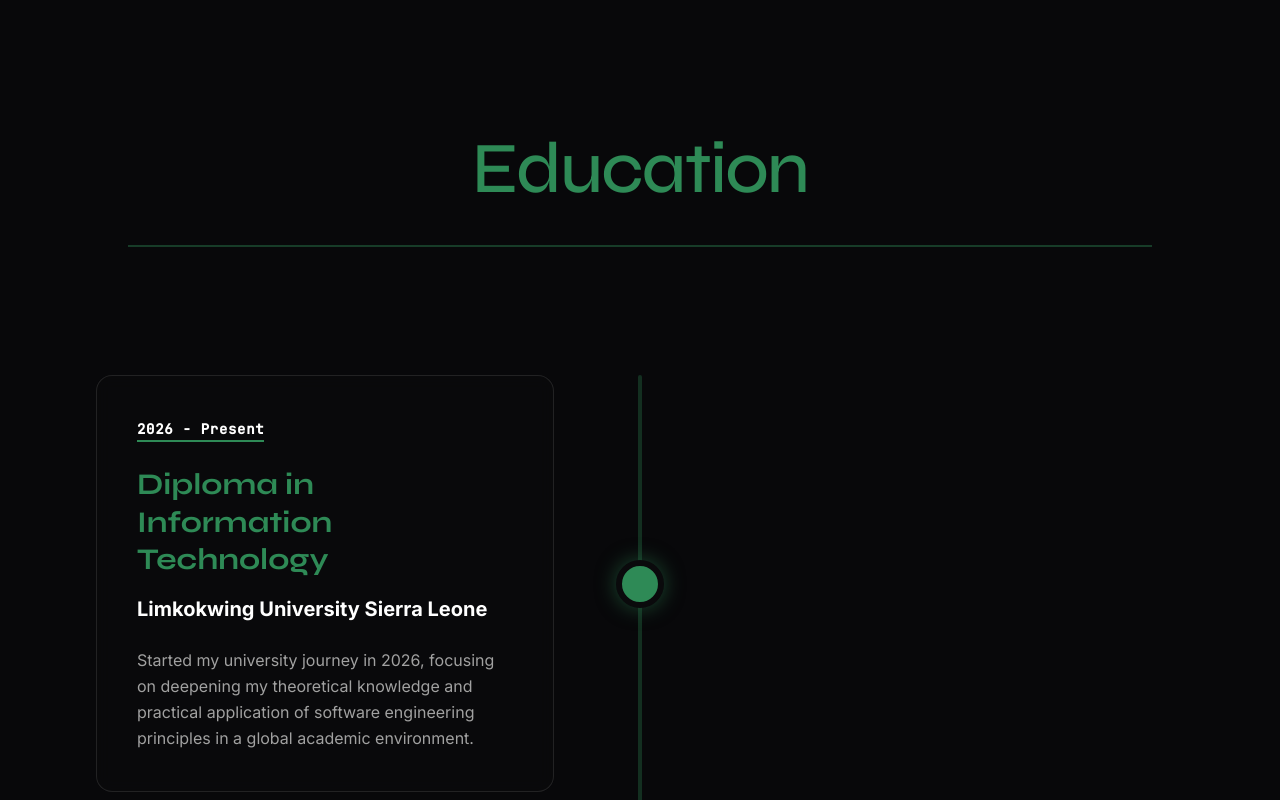
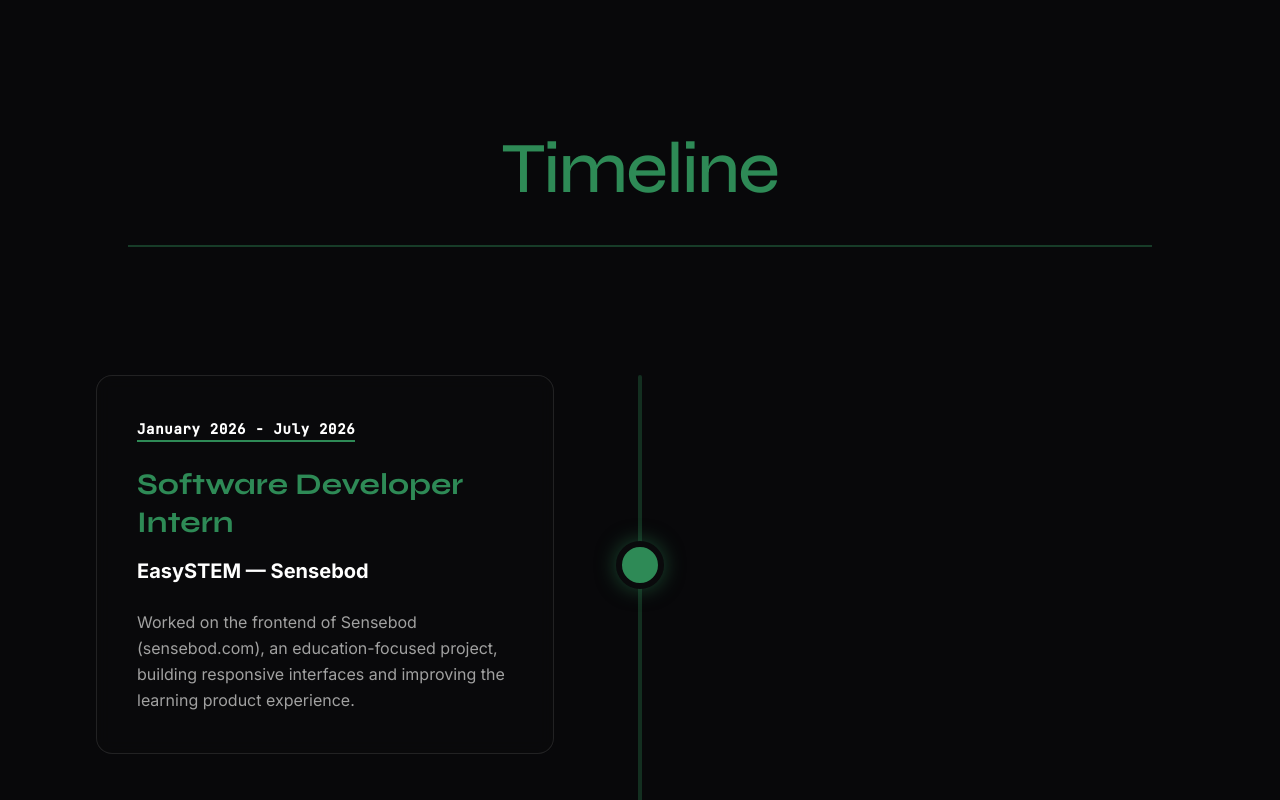
Before and after one commit to Dumbuya1475/msdumbuya_v2, a React (Vite) app: page / in a window 1280 px wide. Shown: the part 1760-2560 px from the top of the page. Built offline with nearby package versions, Linux system fonts and the light colour scheme.

Commit message:
Refactor code structure for improved readability and maintainability

```diff
--- a/src/App.tsx
+++ b/src/App.tsx
@@ -42,6 +42,16 @@ export const PROJECTS: Project[] = [
     percentage: "95%"
   },
   {
+    id: "verve",
+    title: "Verve",
+    description: "A calm academic workspace for university students in Sierra Leone to create, preview, and export polished assignment cover pages.",
+    tags: ["Next.js", "Firebase", "PDF & Word Export"],
+    link: "/project/verve",
+    image: "/images/verve.png",
+    percentage: "90%"
+  },
+
+  {
     id: "trackclass",
     title: "TrackClass",
     description: "Advanced attendance management system using geofencing and rotating tokens to ensure academic integrity.",
@@ -65,19 +75,28 @@ export const PROJECTS: Project[] = [
     description: "A smart nutrition guide that helps you make healthier food choices with personalized insights and recommendations.",
     tags: ["JavaScript", "Python", "REST API"],
     link: "/project/nourishwise",
+        // image: "/images/nourishwise.jpeg",
     image: "https://images.unsplash.com/photo-1490818387583-1baba5e638af?auto=format&fit=crop&q=80&w=1200",
     percentage: "88%"
-  }
+  },
 ];
 
 export const SKILL_CATEGORIES: SkillCategory[] = [
   { title: "Skills", skills: ["Python", "JavaScript", "HTML5", "CSS3"] },
   { title: "Tools", skills: ["Git", "Github", "VSC"] },
   { title: "Frameworks", skills: ["ReactJS", "NextJS"] },
+  { title: "Cybersecurity (Learning)", skills: ["Kali Linux", "Nmap", "Wireshark"] },
+  { title: "Creative Tools", skills: ["Adobe Premiere Pro", "Adobe Photoshop"] },
   { title: "Others", skills: ["Ubuntu", "Terminal/CLI"] },
 ];
 
-export const EDUCATION = [
+export const TIMELINE = [
+  {
+    title: "Software Developer Intern",
+    institution: "EasySTEM — Sensebod",
+    description: "Worked on the frontend of Sensebod (sensebod.com), an education-focused project, building responsive interfaces and improving the learning product experience.",
+    period: "January 2026 - July 2026"
+  },
   /*
   {
     title: "BSc in Software Engineering",
@@ -153,7 +172,7 @@ const Nav = () => {
 
     const handleScroll = () => {
       setIsScrolled(window.scrollY > 20);
-      const sections = ['hero', 'about', 'education', 'skills', 'projects', 'contact'];
+      const sections = ['hero', 'about', 'timeline', 'skills', 'projects', 'contact'];
       const current = sections.find(section => {
         const el = document.getElementById(section);
         if (el) {
@@ -171,7 +190,7 @@ const Nav = () => {
   const navLinks = [
     { name: 'Home', href: '#hero', id: 'hero' },
     { name: 'About', href: '#about', id: 'about' },
-    { name: 'Education', href: '#education', id: 'education' },
+    { name: 'Timeline', href: '#timeline', id: 'timeline' },
     { name: 'Projects', href: '#projects', id: 'projects' },
     { name: 'Blog', href: '/blog', id: 'blog' },
     { name: 'Contact', href: '#contact', id: 'contact' },
--- a/src/pages/AboutMe.tsx
+++ b/src/pages/AboutMe.tsx
@@ -38,12 +38,12 @@ const AboutMe = () => {
     {
       title: "Software Developer Intern",
       company: "EasySTEM",
-      period: "January 2026 - Present",
+      period: "January 2026 - July 2026",
       tasks: [
-        "Contributing to the development of educational software solutions aimed at enhancing STEM learning experiences",
-        "Collaborating with a team of developers to implement new features and improve existing functionalities",
-        "Participating in code reviews and providing constructive feedback to peers",
-        "Engaging in continuous learning to stay updated with the latest technologies and best practices in software development"
+        "Worked on the frontend of Sensebod (sensebod.com), an education-focused project",
+        "Built and refined user interfaces that made learning content easier to navigate and use",
+        "Collaborated with the team to implement responsive features and improve the product experience",
+        "Participated in code reviews and applied frontend development best practices"
       ]
     },
     {
--- a/src/pages/CaseStudy.tsx
+++ b/src/pages/CaseStudy.tsx
@@ -68,6 +68,22 @@ const PROJECTS_DETAIL = {
     stack: ["Python", "JavaScript", "REST API"],
     link: "https://nourishwise.vercel.app/",
     image: "https://images.unsplash.com/photo-1490818387583-1baba5e638af?auto=format&fit=crop&q=80&w=1200"
+  },
+  "verve": {
+    title: "Verve",
+    subtitle: "A calm academic workspace for students",
+    description: "Verve helps university students in Sierra Leone create assignment cover pages that match their university and faculty requirements, then preview and export them as PDF or Word files.",
+    problem: "Students often have to recreate assignment cover pages manually, which makes it easy to miss required fields or lose time formatting documents.",
+    solution: "Verve brings the cover-page workflow into one focused editor with live preview, group assignment support, local drafts, cloud sync for signed-in users, and browser-based exports.",
+    features: [
+      "Individual and group assignment cover pages",
+      "Live preview with PDF and Word export",
+      "Offline editing with local draft persistence",
+      "Firebase authentication and cloud draft sync"
+    ],
+    stack: ["Next.js", "React", "Firebase", "TypeScript"],
+    link: "https://getverve.vercel.app/",
+    image: "/images/verve.png"
   }
 };
 
@@ -179,7 +195,7 @@ const CaseStudy = () => {
                 </ul>
               </div>
 
-              <div className="pt-4">
+              {project.link && <div className="pt-4">
                 <a
                   href={project.link}
                   target="_blank"
@@ -189,7 +205,7 @@ const CaseStudy = () => {
                 >
                   Live Demo <ExternalLink className="w-4 h-4" />
                 </a>
-              </div>
+              </div>}
             </div>
           </div>
         </div>
--- a/src/pages/Home.tsx
+++ b/src/pages/Home.tsx
@@ -1,7 +1,7 @@
 import React, { useContext } from "react";
 import { motion, useScroll, useTransform } from "motion/react";
 import { Laptop, ArrowRight } from "lucide-react";
-import { ThemeContext, PROJECTS, EDUCATION, SKILL_CATEGORIES } from "../App";
+import { ThemeContext, PROJECTS, TIMELINE, SKILL_CATEGORIES } from "../App";
 import { Link } from "react-router-dom";
 
 // --- Sub-components ---
@@ -172,14 +172,14 @@ const About = () => {
   );
 };
 
-const Education = () => {
+const Timeline = () => {
   const { isDark } = useContext(ThemeContext);
   return (
-    <section id="education" className="py-24 sm:py-40 px-4 sm:px-8 md:px-24 border-t border-white/5 bg-black/20">
+    <section id="timeline" className="py-24 sm:py-40 px-4 sm:px-8 md:px-24 border-t border-white/5 bg-black/20">
       <div className="max-w-7xl mx-auto space-y-16 sm:space-y-32">
         <div className="text-center">
           <h2 className="text-4xl sm:text-5xl md:text-7xl font-display font-medium text-brand-purple tracking-tight">
-            Education
+            Timeline
           </h2>
           <div className="w-full max-w-5xl mx-auto h-[2px] bg-brand-purple/40 mt-10" />
         </div>
@@ -189,7 +189,7 @@ const Education = () => {
           <div className="absolute left-[1px] md:left-1/2 md:-translate-x-1/2 top-0 bottom-0 w-[4px] bg-brand-purple/30 rounded-full" />
 
           <div className="space-y-16 sm:space-y-24 relative">
-            {EDUCATION.map((edu, idx) => (
+            {TIMELINE.map((edu, idx) => (
               <div key={idx} className={`relative flex items-center ${idx % 2 === 0 ? 'md:flex-row' : 'md:flex-row-reverse'} flex-row`}>
 
                 {/* Timeline Dot - scaled down on mobile and perfectly centered with vertical line */}
@@ -429,7 +429,7 @@ const Home = () => {
     <>
       <Hero />
       <About />
-      <Education />
+      <Timeline />
       <Skills />
       <Projects />
       <ArticlesPreview />
--- a/src/pages/MoreProjects.tsx
+++ b/src/pages/MoreProjects.tsx
@@ -1,17 +1,11 @@
 import React, { useContext } from "react";
-import { ThemeContext } from "../App";
-import { ArrowLeft, Laptop, ArrowRight } from "lucide-react";
+import { ThemeContext, PROJECTS } from "../App";
+import { ArrowLeft, ArrowRight } from "lucide-react";
 import { useNavigate, Link } from "react-router-dom";
 
 const MoreProjects = () => {
   const { isDark } = useContext(ThemeContext);
   const navigate = useNavigate();
-
-  const extraProjects = [
-    { title: "Project Alpha", desc: "A creative exploration of grid systems and motion.", link: "#" },
-    { title: "Project Beta", desc: "Advanced data visualization dashboard for crypto assets.", link: "#" },
-    { title: "Project Gamma", desc: "Minimalist task management application for teams.", link: "#" }
-  ];
 
   return (
     <div className={`min-h-screen pt-32 pb-40 px-8 ${isDark ? 'text-white' : 'text-black'}`}>
@@ -35,20 +29,24 @@ const MoreProjects = () => {
         </div>
 
         <div className="grid grid-cols-1 md:grid-cols-2 lg:grid-cols-3 gap-8">
-           {extraProjects.map((p, i) => (
-             <div key={i} className={`p-12 rounded-[48px] border transition-all duration-500 group ${
+           {PROJECTS.map((p) => (
+             <div key={p.id} className={`p-6 sm:p-8 rounded-[32px] border transition-all duration-500 group ${
                isDark ? 'glass-dark border-white/5 hover:bg-white/5' : 'bg-neutral-50 border-black/5 hover:bg-white'
              }`}>
-                <div className={`w-16 h-16 rounded-2xl mb-8 flex items-center justify-center ${isDark ? 'bg-white/5' : 'bg-black/5'}`}>
-                   <Laptop className="w-8 h-8 opacity-40 group-hover:opacity-100 transition-opacity" />
+                <div className="w-full aspect-video rounded-2xl mb-8 overflow-hidden bg-black/10">
+                   <img
+                     src={p.image}
+                     alt={`${p.title} project preview`}
+                     className="w-full h-full object-cover opacity-70 group-hover:opacity-100 transition-opacity"
+                   />
                 </div>
                 <h3 className="text-2xl font-display font-medium mb-4">{p.title}</h3>
                 <p className={`text-sm leading-relaxed mb-8 ${isDark ? 'text-white/60' : 'text-neutral-500'}`}>
-                   {p.desc}
+                   {p.description}
                 </p>
-                <div className="flex items-center gap-2 text-[10px] font-bold uppercase tracking-widest opacity-40 group-hover:opacity-100 transition-all">
-                   View Project <ArrowRight className="w-3 h-3" />
-                </div>
+                <Link to={p.link} className="flex items-center gap-2 text-[10px] font-bold uppercase tracking-widest opacity-40 group-hover:opacity-100 transition-all">
+                  View Project <ArrowRight className="w-3 h-3" />
+                </Link>
              </div>
            ))}
         </div>
```
Also changed, not shown: public/images/verve.png (added).
